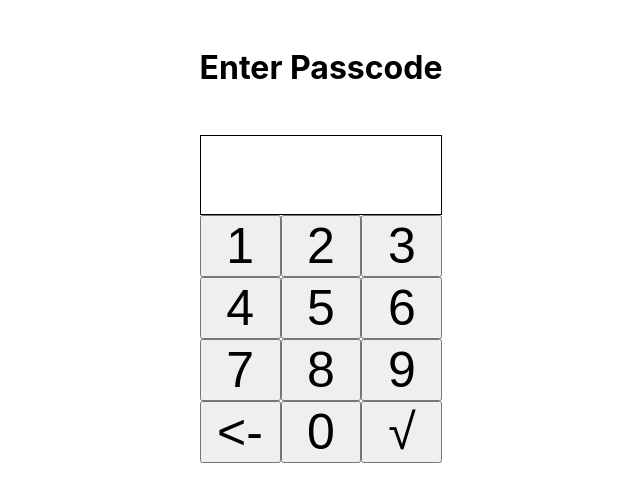
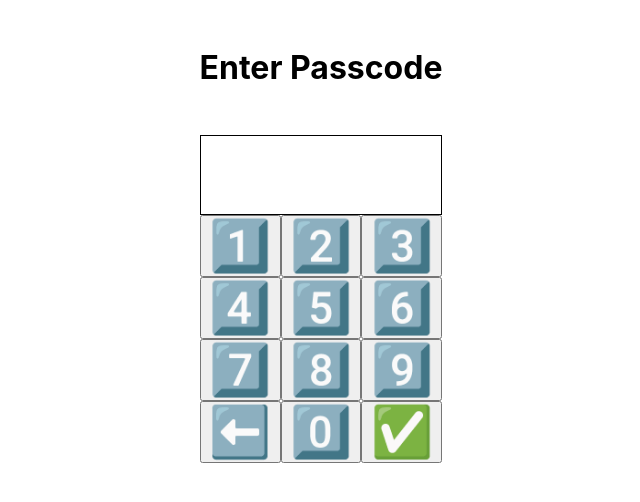
Before and after one commit to stolomeo/iKeypad, a React (Create React App) app: page / in a window 1280 px wide. Shown: the top 502 px of the page, without its empty margins (319-959 px from the left). Built offline with nearby package versions, Linux system fonts and the light colour scheme.

Commit message:
replace btns with emojis

```diff
--- a/src/App.js
+++ b/src/App.js
@@ -5,37 +5,39 @@ import { useState } from "react";
 function App() {
   const [screenText, setScreenText] = useState("");
   const [isAccessGranted, setisAccessGranted] = useState("Enter Passcode");
-
   const keypadButtons = [
-    "1",
-    "2",
-    "3",
-    "4",
-    "5",
-    "6",
-    "7",
-    "8",
-    "9",
-    "<-",
-    "0",
-    "√",
+    "1️⃣",
+    "2️⃣",
+    "3️⃣",
+    "4️⃣",
+    "5️⃣",
+    "6️⃣",
+    "7️⃣",
+    "8️⃣",
+    "9️⃣",
+    "⬅️",
+    "0️⃣",
+    "✅",
   ];
   const handleClick = (e) => {
-    if (e.target.textContent === "<-") {
-      setScreenText((oldText) => oldText.slice(0, -1));
-    } else if (e.target.textContent === "√" && screenText !== "1024") {
+    if (e.target.textContent === "⬅️") {
+      setScreenText((oldText) => oldText.slice(0, -3));
+    } else if (e.target.textContent === "✅" && screenText !== "1️⃣0️⃣2️⃣4️⃣") {
       setisAccessGranted("Access Denied");
-    } else if (e.target.textContent === "√" && screenText === "1024") {
+    } else if (e.target.textContent === "✅" && screenText === "1️⃣0️⃣2️⃣4️⃣") {
       setisAccessGranted("Access Granted");
     } else {
       setisAccessGranted("Enter Passcode");
       setScreenText((oldText) => (oldText += e.target.textContent));
     }
   };
+
   const keypadElements = keypadButtons.map((btn) => {
     return <Keypad value={btn} handleClick={handleClick} />;
   });
+
   return (
+    <>
       <div className="keypad-container">
         <h1 className="accessText">{isAccessGranted}</h1>
         <div className="keypad-screen">
@@ -43,6 +45,7 @@ function App() {
         </div>
         <div className="keypad-grid">{keypadElements}</div>
       </div>
+    </>
   );
 }
 
```
Lines whose indentation alone changed are shown as unchanged.
